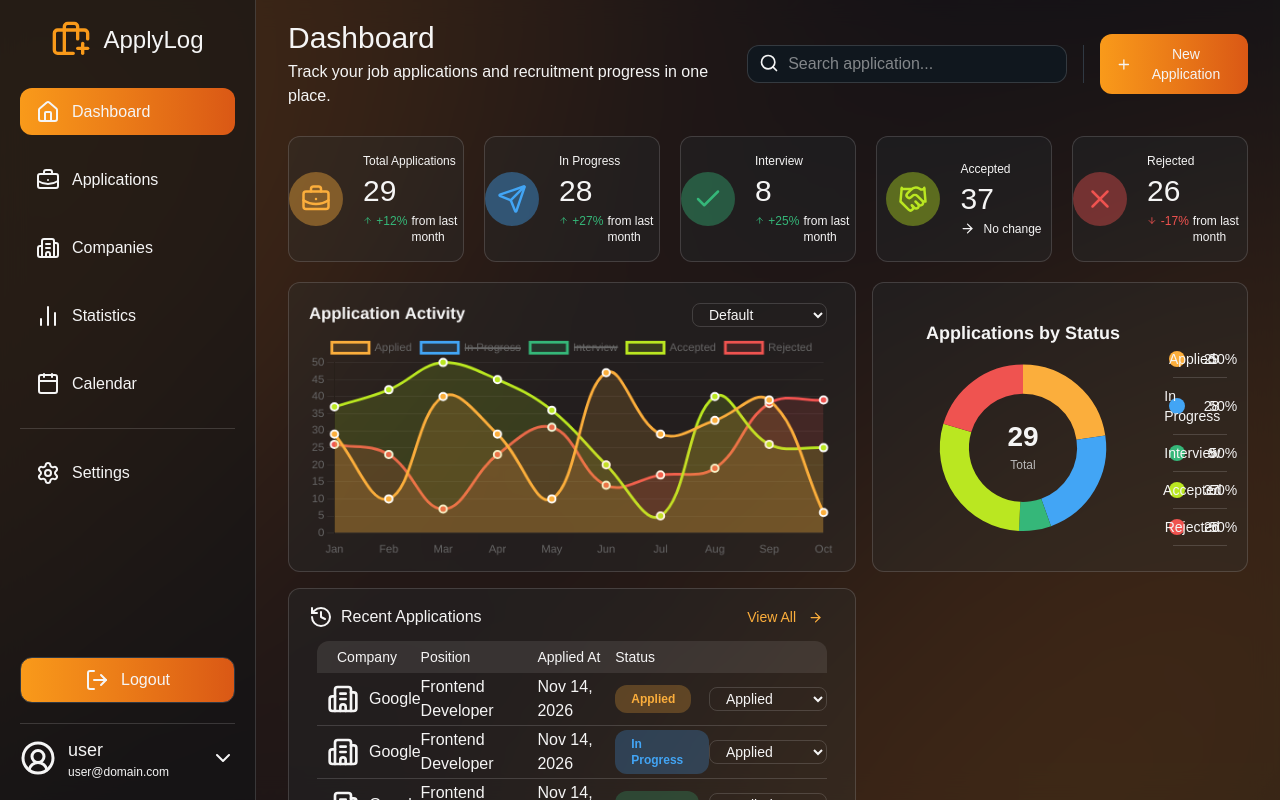
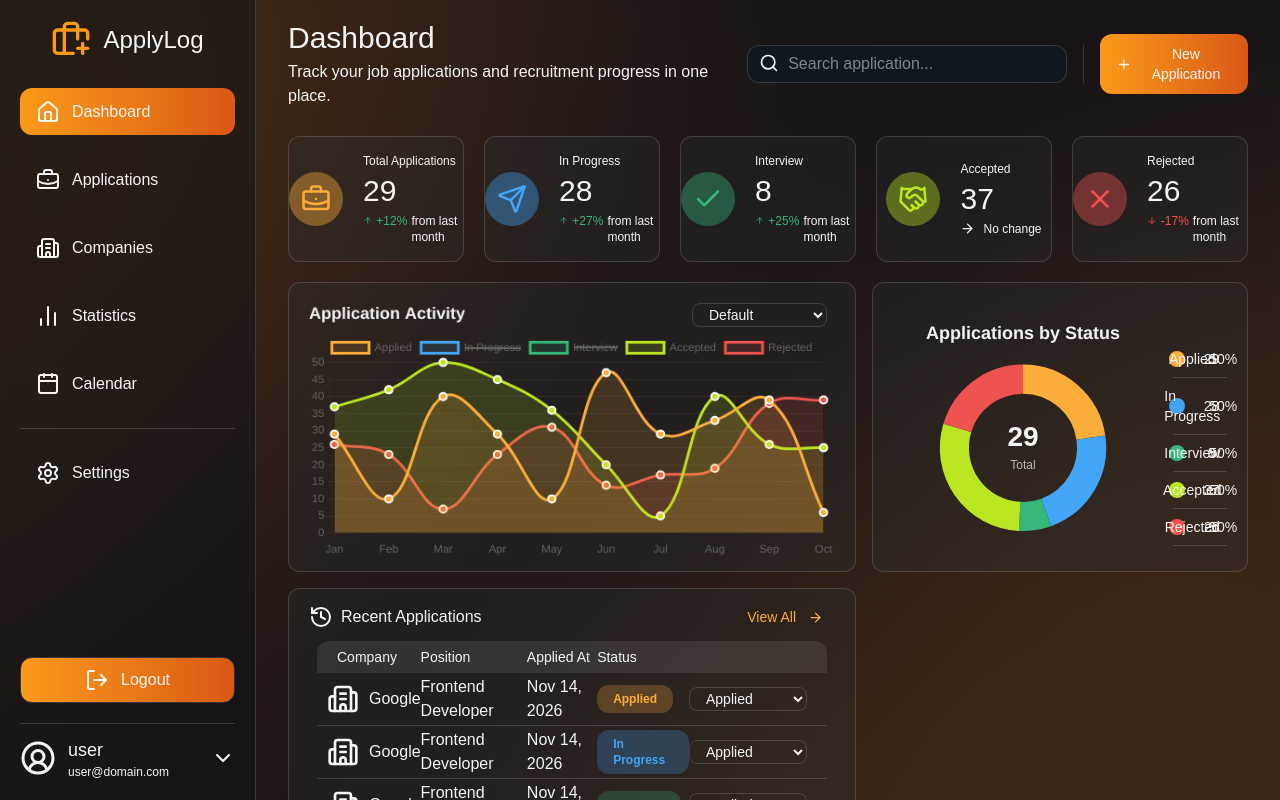
Before and after one commit to MRaihanZ/applylog, a Next.js app in the folder applylog-frontend/: page / in a window 1280 px wide. Built offline with nearby package versions, Linux system fonts and the light colour scheme.

Commit message:
feat: add padding end for status option in table body

```diff
--- a/applylog-frontend/app/(dashboard)/_components/dashboardRecentApplications.tsx
+++ b/applylog-frontend/app/(dashboard)/_components/dashboardRecentApplications.tsx
@@ -108,7 +108,7 @@ export default function DashboardRecentApplication() {
 								<td>Frontend Developer</td>
 								<td>Nov 14, 2026</td>
 								<td>{index === 5 ? STATUS_INDEX[0] : STATUS_INDEX[index]}</td>
-								<td className="text-end">
+								<td className="text-end pe-5">
 									<select
 										name="statusApplication"
 										id="statusApplication"
```
